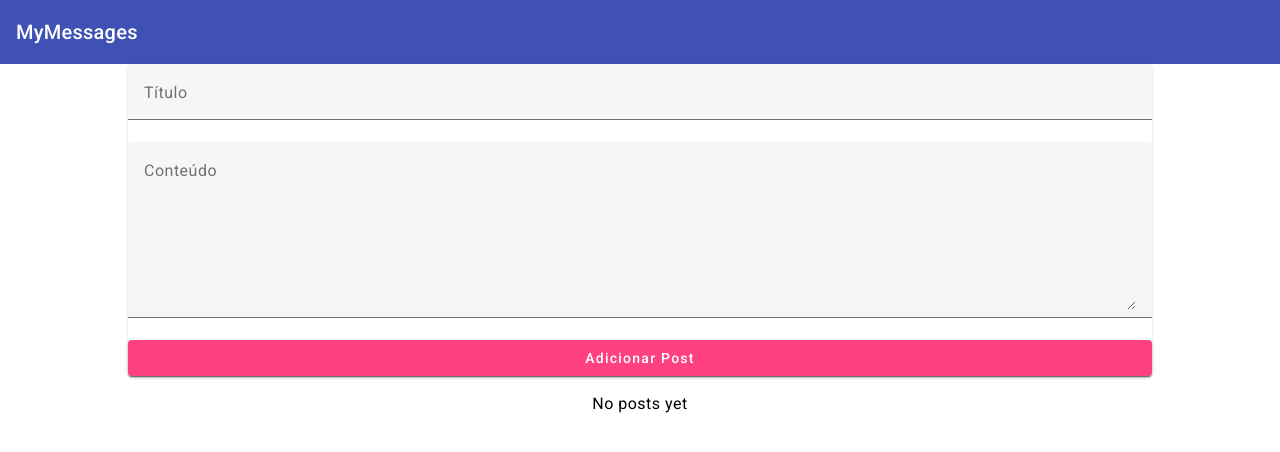
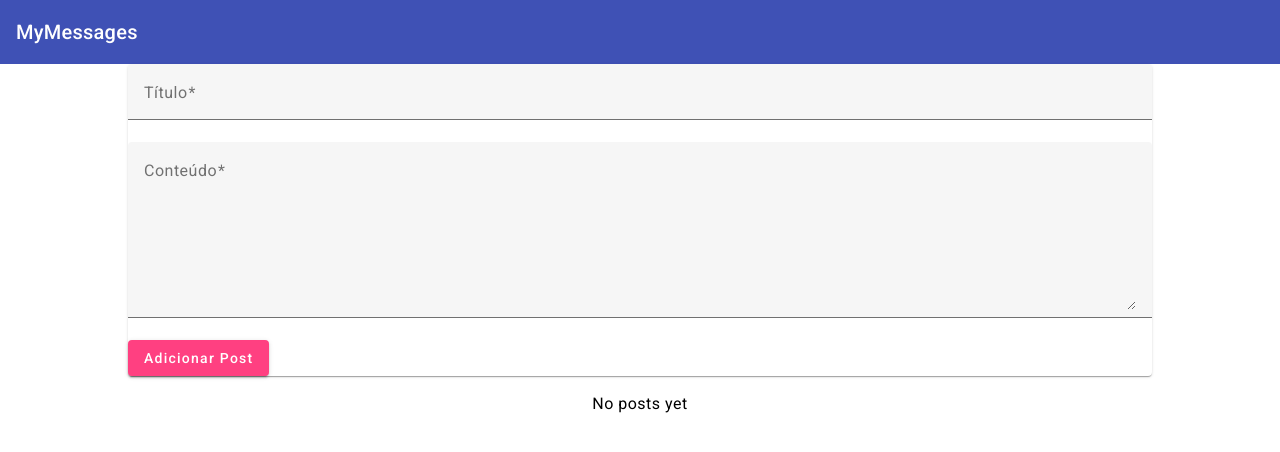
Before and after one commit to Ynacif31/angular-course, an Angular app: page / in a window 1280 px wide. Shown: the top 452 px of the page. Built offline with nearby package versions, Linux system fonts and the light colour scheme.

Commit message:
feat: Adding forms

```diff
--- a/src/app/app.component.ts
+++ b/src/app/app.component.ts
@@ -1,5 +1,6 @@
 import { Component } from '@angular/core';
-import { Post } from './posts/post-list/post-list.component';
+import { Post } from './posts/post.model';
+
 
 @Component({
   selector: 'app-root',
--- a/src/app/posts/post-create/post-create.component.html
+++ b/src/app/posts/post-create/post-create.component.html
@@ -1,11 +1,48 @@
 <mat-card>
+    <form (submit)="onAddPost(postForm)" #postForm="ngForm">
         <mat-form-field>
             <mat-label>Título</mat-label>
-        <input matInput placeholder="Digite o título" [(ngModel)]="enteredTitle">
+            <input
+                matInput
+                placeholder="Digite o título"
+                name="title"
+                ngModel
+                required
+                minlength="3"
+                #title="ngModel">
+            <mat-error *ngIf="title.errors?.['required']">
+                O título é obrigatório
+            </mat-error>
+            <mat-error *ngIf="title.errors?.['minlength']">
+                O título deve ter pelo menos 3 caracteres
+            </mat-error>
         </mat-form-field>
+
         <mat-form-field>
             <mat-label>Conteúdo</mat-label>
-        <textarea matInput rows="6" placeholder="Digite o conteúdo" [(ngModel)]="enteredContent"></textarea>
+            <textarea
+                matInput
+                rows="6"
+                placeholder="Digite o conteúdo"
+                name="content"
+                ngModel
+                required
+                minlength="3"
+                #content="ngModel">
+            </textarea>
+            <mat-error *ngIf="content.errors?.['required']">
+                O conteúdo é obrigatório
+            </mat-error>
+            <mat-error *ngIf="content.errors?.['minlength']">
+                O conteúdo deve ter pelo menos 3 caracteres
+            </mat-error>
         </mat-form-field>
-    <button mat-raised-button color="accent" (click)="onAddPost()">Adicionar Post</button>
+
+        <button
+            mat-raised-button
+            color="accent"
+            type="submit">
+            Adicionar Post
+        </button>
+    </form>
 </mat-card>
--- a/src/app/posts/post-create/post-create.component.ts
+++ b/src/app/posts/post-create/post-create.component.ts
@@ -4,11 +4,8 @@ import { MatInputModule } from '@angular/material/input';
 import { MatCardModule } from '@angular/material/card';
 import { MatButtonModule } from '@angular/material/button';
 import { BrowserAnimationsModule } from '@angular/platform-browser/animations';
-
-interface Post {
-  title: string;
-  content: string;
-}
+import { Post } from '../post.model';
+import { NgForm } from "@angular/forms";
 
 @Component({
     selector: 'app-post-create',
@@ -29,13 +26,14 @@ export class PostCreateComponent {
 
     @Output() postCreated = new EventEmitter<Post>();
 
-    onAddPost(): void {
+    onAddPost(form: NgForm): void {
+        if (form.invalid) {
+            return;
+        }
         const post: Post = {
-            title: this.enteredTitle,
-            content: this.enteredContent
+            title: form.value.title,
+            content: form.value.content
         };
         this.postCreated.emit(post);
-        this.enteredTitle = '';
-        this.enteredContent = '';
     }
 }
--- a/src/app/posts/post-list/post-list.component.ts
+++ b/src/app/posts/post-list/post-list.component.ts
@@ -1,11 +1,7 @@
 import { Component, Input } from '@angular/core';
 import { MatExpansionModule } from '@angular/material/expansion';
 import { CommonModule } from '@angular/common';
-
-export interface Post {
-  title: string;
-  content: string;
-}
+import { Post } from '../post.model';
 
 @Component({
     selector: 'app-post-list',
--- /dev/null
+++ b/src/app/posts/post.model.ts
@@ -0,0 +1,4 @@
+export interface Post {
+    title: string;
+    content: string;
+}
```
Lines whose indentation alone changed are shown as unchanged.
